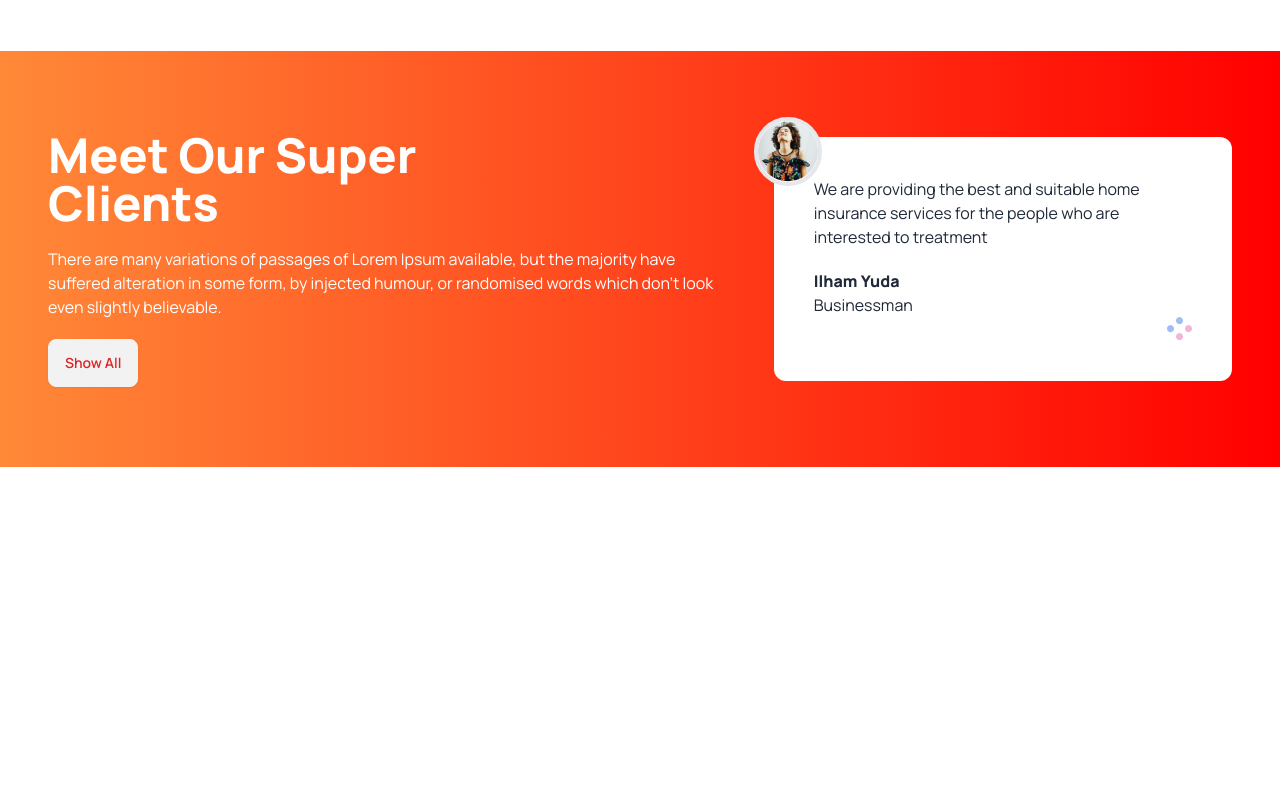
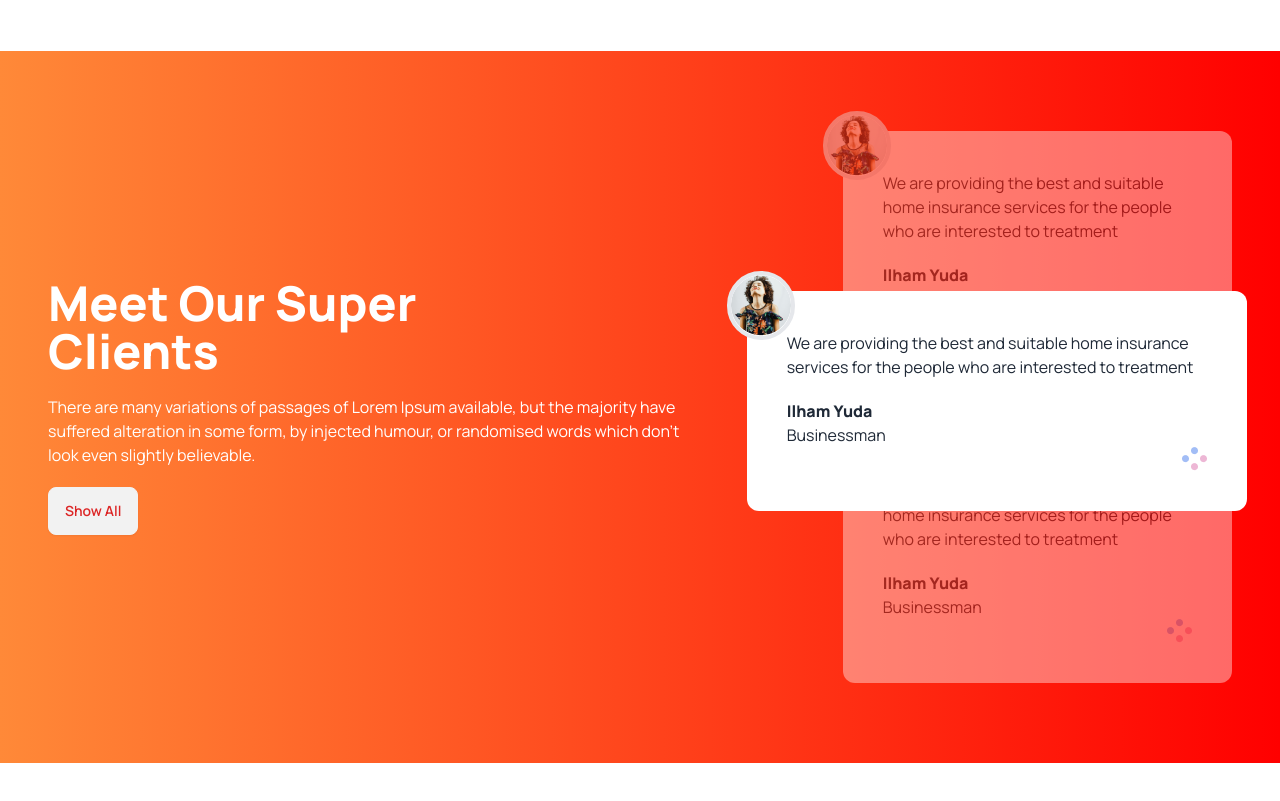
Before and after one commit to ramjan88/tea-house-website-daisyui, a plain HTML site: page index.html in a window 1280 px wide. Shown: the part 1600-2401 px from the top of the page. Before the commit the page ends 2163 px from the top, so only its background shows below. Drawn offline with nearby package versions, Linux system fonts and the light colour scheme.

Commit message:
added supper client section

```diff
--- a/index.html
+++ b/index.html
@@ -200,7 +200,7 @@
         <div
           class="flex gap-10 justify-center items-center flex-col lg:flex-row bg-gradient-to-r from-[#FF8938] to-[#FF0000] px-12 py-20"
         >
-          <div class="space-y-5">
+          <div class="space-y-5 lg:mr-28">
             <h2 class="text-5xl font-extrabold text-white">
               Meet Our Super <br />
               Clients
@@ -213,15 +213,53 @@
             </p>
             <button class="btn btn-base-100 text-red-600">Show All</button>
           </div>
-          <div class="relative bg-white rounded-xl p-10">
+
+          <!-- client review part -->
+          <div class="relative">
+            <!-- first review -->
+            <div class="relative opacity-40 z-10 bg-white rounded-xl p-10 mb-16">
               <img
                 class="absolute -left-5 -top-5 border-4 rounded-full bg-white"
                 src="images/client.png"
                 alt=""
               />
               <p>
-              We are providing the best and suitable home insurance services for
-              the people who are interested to treatment
+                We are providing the best and suitable home insurance services
+                for the people who are interested to treatment
+              </p>
+              <h4 class="font-extrabold mt-5">Ilham Yuda</h4>
+              <p>Businessman</p>
+              <div class="flex justify-end">
+                <img src="images/circles.png" alt="" />
+              </div>
+            </div>
+            <!-- current review -->
+            <div class="absolute top-40 z-20 lg:-left-24 lg:w-[500px] bg-white rounded-xl p-10">
+              <img
+                class="absolute -left-5 -top-5 border-4 rounded-full bg-white"
+                src="images/client.png"
+                alt=""
+              />
+              <p>
+                We are providing the best and suitable home insurance services
+                for the people who are interested to treatment
+              </p>
+              <h4 class="font-extrabold mt-5">Ilham Yuda</h4>
+              <p>Businessman</p>
+              <div class="flex justify-end">
+                <img src="images/circles.png" alt="" />
+              </div>
+            </div>
+            <!-- third review -->
+            <div class="relative opacity-40 z-10 bg-white rounded-xl p-10">
+              <img
+                class="absolute -left-5 -top-5 border-4 rounded-full bg-white"
+                src="images/client.png"
+                alt=""
+              />
+              <p>
+                We are providing the best and suitable home insurance services
+                for the people who are interested to treatment
               </p>
               <h4 class="font-extrabold mt-5">Ilham Yuda</h4>
               <p>Businessman</p>
@@ -230,6 +268,7 @@
               </div>
             </div>
           </div>
+        </div>
       </section>
     </main>
     <footer></footer>
```
Lines whose indentation alone changed are shown as unchanged.
